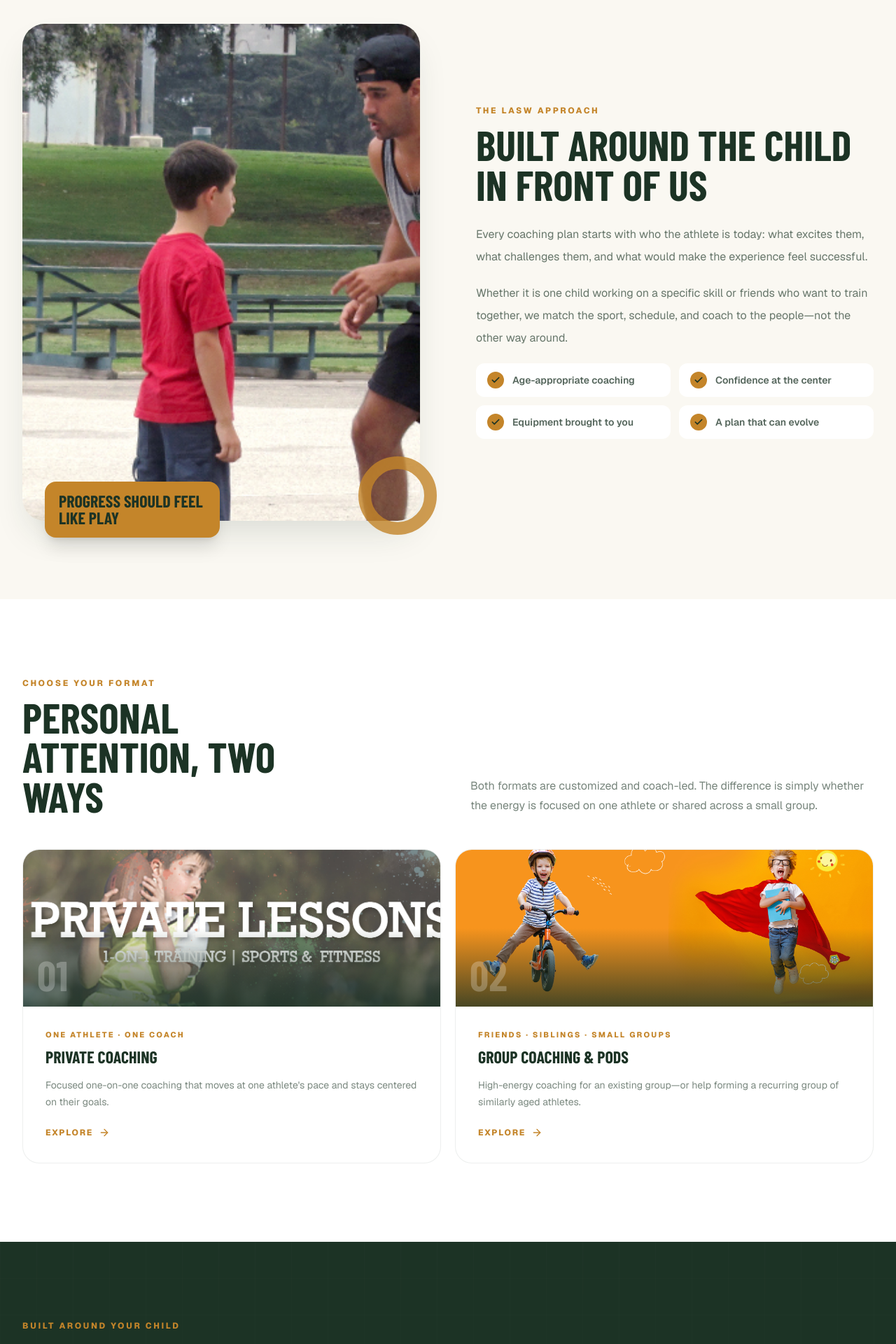
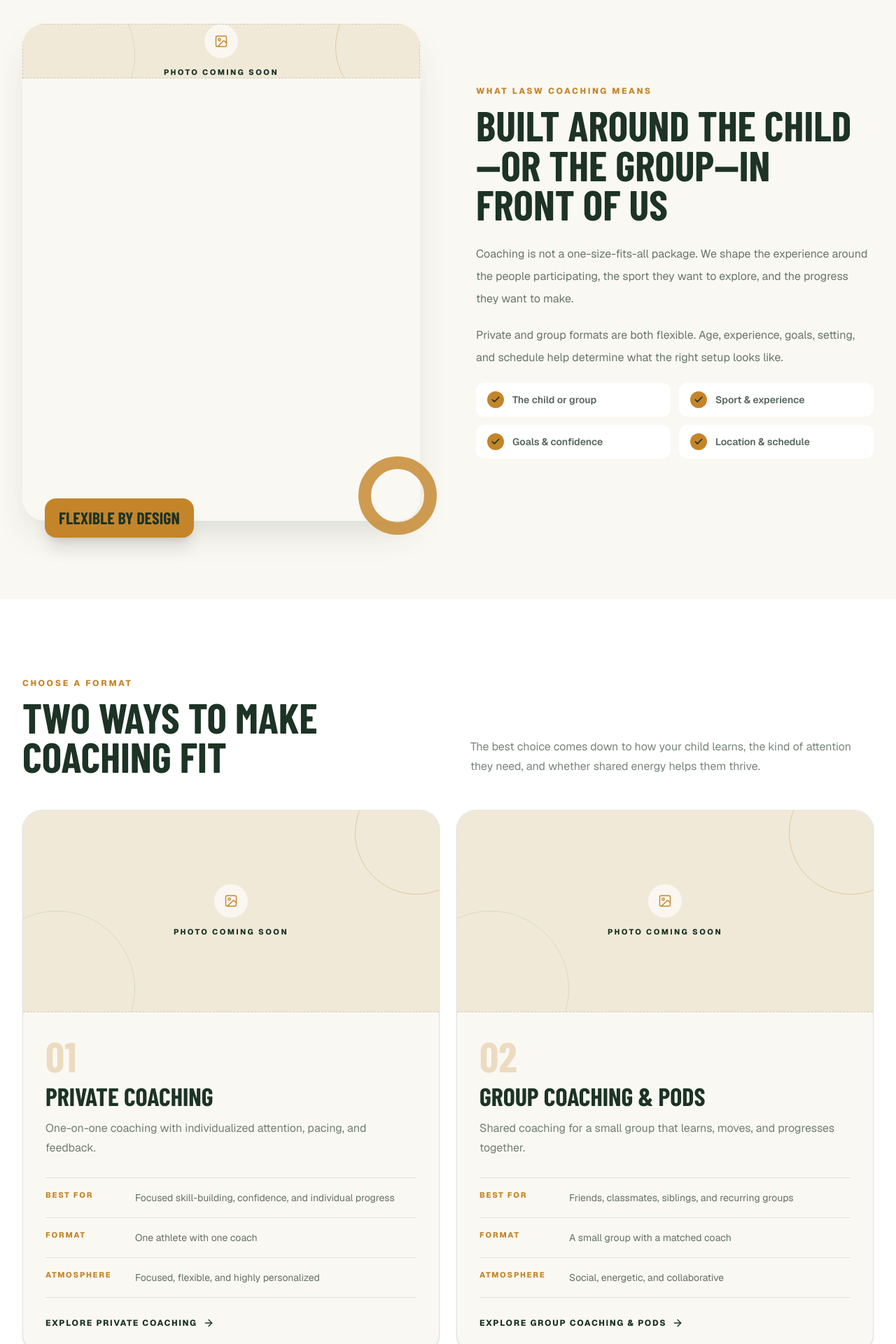
Before and after one commit to lasportsworld/LaSportsWorld, a Next.js app: page /coaching in a window 1280 px wide. Shown: the part 860-2780 px from the top of the page at 70% size. Built offline with nearby package versions, Linux system fonts and the light colour scheme; a web font is replaced by a local one.

Commit message:
Refine coaching overview strategy

```diff
--- a/src/app/coaching/page.tsx
+++ b/src/app/coaching/page.tsx
@@ -1,10 +1,20 @@
 import type { Metadata } from "next";
-import { MapPin, ShieldCheck, Sliders, Users } from "lucide-react";
+import Link from "next/link";
+import {
+  ArrowRight,
+  CalendarDays,
+  ClipboardList,
+  MapPin,
+  Sliders,
+  Target,
+  Users,
+} from "lucide-react";
 import {
   Checklist,
   EditorialSplit,
   FeaturePanels,
   PageCTA,
+  PhotoPlaceholder,
   ProcessTimeline,
   SectionHeading,
   ServiceHero,
@@ -12,76 +22,105 @@ import {
 
 export const metadata: Metadata = {
   title: "Coaching | LA Sports World",
-  description: "Private and group coaching built around your child, group, sport, goals, location, and schedule.",
+  description: "Compare private and group coaching options built around your child, group, goals, location, and schedule.",
 };
 
 const formats = [
   {
+    number: "01",
     title: "Private Coaching",
-    description: "Focused one-on-one coaching that moves at one athlete's pace and stays centered on their goals.",
+    description: "One-on-one coaching with individualized attention, pacing, and feedback.",
     href: "/coaching/private",
-    image: "/images/LASW_Private_Lessons_Header_Image.jpg",
-    label: "One athlete · One coach",
+    details: [
+      ["Best for", "Focused skill-building, confidence, and individual progress"],
+      ["Format", "One athlete with one coach"],
+      ["Atmosphere", "Focused, flexible, and highly personalized"],
+    ],
   },
   {
+    number: "02",
     title: "Group Coaching & Pods",
-    description: "High-energy coaching for an existing group—or help forming a recurring group of similarly aged athletes.",
+    description: "Shared coaching for a small group that learns, moves, and progresses together.",
     href: "/coaching/groups-pods",
-    image: "/images/hero-kids-group.jpg",
-    label: "Friends · Siblings · Small groups",
+    details: [
+      ["Best for", "Friends, classmates, siblings, and recurring groups"],
+      ["Format", "A small group with a matched coach"],
+      ["Atmosphere", "Social, energetic, and collaborative"],
+    ],
   },
 ];
 
 const customizable = [
-  { icon: Sliders, title: "Sport & experience", description: "From first-timers learning the basics to experienced athletes sharpening technique." },
-  { icon: Users, title: "Confidence & engagement", description: "We coach the whole child, adjusting pace and communication to help them stay engaged." },
-  { icon: MapPin, title: "Location & schedule", description: "Your home, local park, or another agreed location—on a cadence that works for you." },
-  { icon: ShieldCheck, title: "A purposeful curriculum", description: "Each session has a plan shaped by what the athlete or group actually needs next." },
+  { icon: Sliders, title: "Sport & experience", description: "Choose the sport and start at the right level—from first exposure to focused refinement." },
+  { icon: Target, title: "Confidence & goals", description: "Shape sessions around engagement, specific skills, and the progress that matters most." },
+  { icon: Users, title: "Group size", description: "Keep the attention one-on-one or build the right small-group dynamic." },
+  { icon: MapPin, title: "Location", description: "Meet at your home, a local park, or another agreed setting that supports the session." },
+  { icon: CalendarDays, title: "Schedule", description: "Find a useful cadence and timing that works with family or group routines." },
+  { icon: ClipboardList, title: "Curriculum", description: "Build a practical session plan around age, ability, format, and next-step goals." },
 ];
 
 const steps = [
-  { title: "Inquiry", description: "Tell us about the athlete, group, and goals." },
-  { title: "Needs assessment", description: "We ask the right questions to understand the fit." },
-  { title: "Recommended setup", description: "We shape the sport, format, and coaching plan." },
-  { title: "Scheduling", description: "Together, we lock in times that work." },
-  { title: "Coach assignment", description: "The right matched coach gets started." },
+  { title: "Inquiry", description: "Share who coaching is for, what you are looking for, and any timing preferences." },
+  { title: "Needs assessment", description: "We clarify goals, experience, group dynamics, location, and the best format." },
+  { title: "Recommended setup", description: "You receive a straightforward recommendation for private or group coaching." },
+  { title: "Scheduling", description: "Together, we find a recurring or one-time schedule that works." },
+  { title: "Coach assignment", description: "We match the child or group with a coach suited to the experience." },
 ];
 
 export default function CoachingPage() {
   return (
     <>
       <ServiceHero
-        eyebrow="Coaching & Groups"
+        eyebrow="Coaching Overview"
         title="Coaching that meets kids where they are"
-        description="Private and small-group sessions shaped around the athlete—not a fixed package. We bring the coach, equipment, and a thoughtful plan to you."
-        image="/images/LASW_Private_Lessons_Header_Image.jpg"
-        imageAlt="LA Sports World coach working with a young athlete"
-        imagePosition="64% center"
-        primaryCta={{ label: "Request Coaching", href: "/contact?service=private-coaching" }}
+        description="LA Sports World offers two flexible ways to coach: individualized Private Coaching and social Group Coaching & Pods. Explore both and choose the format that fits."
+        imageAlt="Future LA Sports World coaching overview photo"
+        primaryCta={{ label: "Request Coaching", href: "/contact?service=coaching" }}
         secondaryCta={{ label: "Explore Formats", href: "#formats" }}
-        note="Private coaching · Groups & pods · Ages 2–14"
+        note="Two formats · One thoughtful, flexible approach"
       />
 
       <EditorialSplit
-        eyebrow="The LASW approach"
-        title="Built around the child in front of us"
-        image="/images/lasw_slideshow_003.jpg"
-        imageAlt="Coach encouraging kids during a sports session"
-        imagePosition="center 35%"
-        accent="Progress should feel like play"
+        eyebrow="What LASW coaching means"
+        title="Built around the child—or the group—in front of us"
+        imageAlt="Future photo showing LA Sports World coaching"
+        accent="Flexible by design"
       >
-        <p>Every coaching plan starts with who the athlete is today: what excites them, what challenges them, and what would make the experience feel successful.</p>
-        <p>Whether it is one child working on a specific skill or friends who want to train together, we match the sport, schedule, and coach to the people—not the other way around.</p>
-        <Checklist items={["Age-appropriate coaching", "Confidence at the center", "Equipment brought to you", "A plan that can evolve"]} />
+        <p>Coaching is not a one-size-fits-all package. We shape the experience around the people participating, the sport they want to explore, and the progress they want to make.</p>
+        <p>Private and group formats are both flexible. Age, experience, goals, setting, and schedule help determine what the right setup looks like.</p>
+        <Checklist items={["The child or group", "Sport & experience", "Goals & confidence", "Location & schedule"]} />
       </EditorialSplit>
 
       <section id="formats" className="bg-white py-20 lg:py-28">
         <div className="mx-auto max-w-7xl px-4 sm:px-6 lg:px-8">
           <div className="mb-12 grid gap-6 lg:grid-cols-[.8fr_1.2fr] lg:items-end">
-            <SectionHeading eyebrow="Choose your format" title="Personal attention, two ways" />
-            <p className="max-w-xl text-base leading-7 text-navy/60 lg:ml-auto">Both formats are customized and coach-led. The difference is simply whether the energy is focused on one athlete or shared across a small group.</p>
+            <SectionHeading eyebrow="Choose a format" title="Two ways to make coaching fit" />
+            <p className="max-w-xl text-base leading-7 text-navy/60 lg:ml-auto">The best choice comes down to how your child learns, the kind of attention they need, and whether shared energy helps them thrive.</p>
           </div>
-          <FeaturePanels items={formats} />
+
+          <div className="grid gap-6 lg:grid-cols-2">
+            {formats.map((format) => (
+              <article key={format.title} className="group overflow-hidden rounded-[1.75rem] border border-navy/10 bg-cream shadow-sm transition duration-300 hover:-translate-y-1 hover:shadow-xl">
+                <PhotoPlaceholder className="h-64 border-0 border-b border-navy/10 sm:h-72" />
+                <div className="p-6 sm:p-8">
+                  <p className="font-condensed text-6xl font-extrabold leading-none text-gold/25">{format.number}</p>
+                  <h3 className="mt-2 font-condensed text-3xl font-extrabold uppercase text-navy sm:text-4xl">{format.title}</h3>
+                  <p className="mt-3 max-w-lg text-base leading-7 text-navy/62">{format.description}</p>
+                  <dl className="mt-7 divide-y divide-navy/10 border-y border-navy/10">
+                    {format.details.map(([term, detail]) => (
+                      <div key={term} className="grid gap-1 py-4 sm:grid-cols-[7rem_1fr] sm:gap-4">
+                        <dt className="text-[11px] font-extrabold uppercase tracking-[.16em] text-gold">{term}</dt>
+                        <dd className="text-sm leading-6 text-navy/68">{detail}</dd>
+                      </div>
+                    ))}
+                  </dl>
+                  <Link href={format.href} className="mt-7 inline-flex items-center gap-2 text-xs font-extrabold uppercase tracking-[.14em] text-navy transition hover:text-gold">
+                    Explore {format.title} <ArrowRight className="h-4 w-4 transition group-hover:translate-x-1" />
+                  </Link>
+                </div>
+              </article>
+            ))}
+          </div>
         </div>
       </section>
 
@@ -89,8 +128,8 @@ export default function CoachingPage() {
         <div className="brand-grid absolute inset-0 opacity-10" />
         <div className="relative mx-auto max-w-7xl px-4 sm:px-6 lg:px-8">
           <div className="mb-12 grid gap-6 lg:grid-cols-2 lg:items-end">
-            <SectionHeading eyebrow="Built around your child" title="The details are the program" light />
-            <p className="max-w-lg text-base leading-7 text-white/60 lg:ml-auto">The right coaching experience lives in the details. We tune the format around four connected decisions.</p>
+            <SectionHeading eyebrow="Shaped around your needs" title="The variables we can customize" light />
+            <p className="max-w-lg text-base leading-7 text-white/60 lg:ml-auto">These connected details help us recommend a format and create a coaching experience that feels considered from day one.</p>
           </div>
           <FeaturePanels items={customizable} dark />
         </div>
@@ -99,7 +138,7 @@ export default function CoachingPage() {
       <section className="bg-cream py-20 lg:py-28">
         <div className="mx-auto max-w-7xl px-4 sm:px-6 lg:px-8">
           <div className="mb-14 flex flex-col justify-between gap-6 lg:flex-row lg:items-end">
-            <SectionHeading eyebrow="A clear path forward" title="How coaching works" description="From the first note to the first session, we keep the process personal, transparent, and easy to follow." />
+            <SectionHeading eyebrow="What happens after you reach out" title="A simple path to the right setup" description="You do not need to know the perfect format before contacting us. We use a clear five-step process to make the recommendation together." />
             <p className="font-condensed text-7xl font-extrabold leading-none text-gold/20 sm:text-8xl">01—05</p>
           </div>
           <ProcessTimeline steps={steps} />
@@ -107,25 +146,25 @@ export default function CoachingPage() {
       </section>
 
       <EditorialSplit
-        eyebrow="Coaches you can trust"
-        title="The right match matters"
-        image="/images/about-us.jpg"
-        imageAlt="LA Sports World coaching team with children"
-        imagePosition="center 35%"
+        eyebrow="Standards, trust & fit"
+        title="The right match is more than technical skill"
+        imageAlt="Future photo showing a trusted LA Sports World coach"
         reverse
         dark
       >
-        <p>Every LA Sports World coach is Live Scanned and background checked. We also match coaches with the athlete or group in mind, because trust and connection are part of great coaching.</p>
-        <p className="border-l-2 border-gold pl-5 font-condensed text-2xl font-bold uppercase leading-tight text-white">Skill matters. So does knowing how to bring confidence out of a child.</p>
+        <p>We look for coaches who can connect with kids, communicate clearly, and create the conditions for confident progress—not simply demonstrate a sport.</p>
+        <Checklist light items={["Live Scanned & background checked", "Thoughtful coach matching", "Confidence-building approach", "Quality equipment & preparation"]} />
+        <p className="border-l-2 border-gold pl-5 font-condensed text-2xl font-bold uppercase leading-tight text-white">Safe, professional, prepared—and fully present with the child or group.</p>
+        <Link href="/contact?service=coaching" className="button-gold">Request Coaching <ArrowRight className="h-4 w-4" /></Link>
+        <Link href="#formats" className="ml-1 inline-flex items-center text-xs font-extrabold uppercase tracking-[.14em] text-white/60 transition hover:text-gold">Review the two formats</Link>
       </EditorialSplit>
 
       <PageCTA
         eyebrow="Ready when you are"
-        title="Let’s build the right coaching setup"
-        description="Tell us about your athlete or group. We’ll recommend a format, schedule, and coach that makes sense."
-        cta={{ label: "Request Coaching", href: "/contact?service=private-coaching" }}
-        image="/images/hero-soccer-2.jpg"
-        imageAlt="Kids playing soccer with LA Sports World"
+        title="Let’s find the coaching format that fits"
+        description="Tell us about your child or group. We’ll help you choose the format, schedule, and coaching setup that makes sense."
+        cta={{ label: "Request Coaching", href: "/contact?service=coaching" }}
+        imageAlt="Future LA Sports World coaching inquiry photo"
       />
     </>
   );
--- a/src/components/shared/MarketingSections.tsx
+++ b/src/components/shared/MarketingSections.tsx
@@ -1,10 +1,36 @@
 import Image from "next/image";
 import Link from "next/link";
-import { ArrowRight, Check } from "lucide-react";
+import { ArrowRight, Check, ImageIcon } from "lucide-react";
 import type { LucideIcon } from "lucide-react";
 import type { ReactNode } from "react";
 
 type CtaLink = { label: string; href: string };
+
+export function PhotoPlaceholder({
+  className = "",
+  dark = false,
+}: {
+  className?: string;
+  dark?: boolean;
+}) {
+  return (
+    <div
+      className={`relative grid overflow-hidden border border-dashed ${dark ? "border-white/20 bg-navy-light text-white" : "border-navy/15 bg-cream-dark text-navy"} ${className}`}
+      role="img"
+      aria-label="Photo coming soon"
+    >
+      <div className="brand-grid absolute inset-0 opacity-[.16]" />
+      <div className="absolute -right-14 -top-14 h-44 w-44 rounded-full border border-gold/35" />
+      <div className={`absolute -bottom-20 -left-16 h-56 w-56 rounded-full border ${dark ? "border-white/10" : "border-navy/10"}`} />
+      <div className="relative m-auto flex flex-col items-center gap-3 px-5 text-center">
+        <span className={`grid h-12 w-12 place-items-center rounded-full ${dark ? "bg-white/8" : "bg-white/65"}`}>
+          <ImageIcon className="h-5 w-5 text-gold" strokeWidth={1.7} />
+        </span>
+        <span className="text-[11px] font-extrabold uppercase tracking-[.22em]">Photo Coming Soon</span>
+      </div>
+    </div>
+  );
+}
 
 export function ServiceHero({
   eyebrow,
@@ -20,7 +46,7 @@ export function ServiceHero({
   eyebrow: string;
   title: string;
   description: string;
-  image: string;
+  image?: string;
   imageAlt: string;
   primaryCta?: CtaLink;
   secondaryCta?: CtaLink;
@@ -31,6 +57,7 @@ export function ServiceHero({
     <section className="relative isolate overflow-hidden bg-navy pt-24 text-white sm:pt-28 lg:min-h-[680px] lg:pt-0">
       <div className="absolute inset-0 -z-20 bg-navy" />
       <div className="absolute inset-y-0 right-0 -z-10 hidden w-[58%] lg:block">
+        {image ? (
           <Image
             src={image}
             alt=""
@@ -40,6 +67,9 @@ export function ServiceHero({
             style={{ objectPosition: imagePosition }}
             sizes="58vw"
           />
+        ) : (
+          <PhotoPlaceholder dark className="absolute inset-8 rounded-[2rem]" />
+        )}
         <div className="absolute inset-0 bg-gradient-to-r from-navy via-navy/35 to-transparent" />
         <div className="absolute inset-0 bg-gradient-to-t from-navy/45 via-transparent to-navy/10" />
       </div>
@@ -75,7 +105,11 @@ export function ServiceHero({
       </div>
 
       <div className="relative h-72 overflow-hidden lg:hidden">
+        {image ? (
           <Image src={image} alt={imageAlt} fill priority className="object-cover" style={{ objectPosition: imagePosition }} sizes="100vw" />
+        ) : (
+          <PhotoPlaceholder dark className="absolute inset-4 rounded-2xl" />
+        )}
         <div className="absolute inset-0 bg-gradient-to-b from-navy to-transparent" />
       </div>
     </section>
@@ -121,7 +155,7 @@ export function EditorialSplit({
   eyebrow?: string;
   title: string;
   children: ReactNode;
-  image: string;
+  image?: string;
   imageAlt: string;
   imagePosition?: string;
   reverse?: boolean;
@@ -133,7 +167,11 @@ export function EditorialSplit({
       <div className="mx-auto grid max-w-7xl items-center gap-12 px-4 sm:px-6 lg:grid-cols-2 lg:gap-20 lg:px-8">
         <div className={`relative ${reverse ? "lg:order-2" : ""}`}>
           <div className="relative aspect-[4/5] overflow-hidden rounded-[2rem] shadow-2xl shadow-navy/15 sm:aspect-[5/4] lg:aspect-[4/5]">
+            {image ? (
               <Image src={image} alt={imageAlt} fill className="object-cover transition duration-700 hover:scale-[1.025]" style={{ objectPosition: imagePosition }} sizes="(max-width: 1024px) 100vw, 50vw" />
+            ) : (
+              <PhotoPlaceholder dark={dark} className="absolute inset-0" />
+            )}
           </div>
           <div className="absolute -bottom-5 -right-2 h-28 w-28 rounded-full border-[18px] border-gold/80 sm:-right-6" aria-hidden />
           {accent && (
@@ -156,6 +194,7 @@ export type FeatureItem = {
   description: string;
   icon?: LucideIcon;
   image?: string;
+  showImagePlaceholder?: boolean;
   href?: string;
   label?: string;
 };
@@ -167,10 +206,14 @@ export function FeaturePanels({ items, dark = false }: { items: FeatureItem[]; d
         const Icon = item.icon;
         const content = (
           <>
-            {item.image && (
+            {(item.image || item.showImagePlaceholder) && (
               <div className="relative h-56 overflow-hidden">
+                {item.image ? (
                   <Image src={item.image} alt="" fill className="object-cover transition duration-700 group-hover:scale-105" sizes="(max-width: 768px) 100vw, 50vw" />
-                <div className="absolute inset-0 bg-gradient-to-t from-navy/80 via-transparent to-transparent" />
+                ) : (
+                  <PhotoPlaceholder dark={dark} className="absolute inset-0" />
+                )}
+                {item.image && <div className="absolute inset-0 bg-gradient-to-t from-navy/80 via-transparent to-transparent" />}
                 <span className="absolute bottom-4 left-5 font-condensed text-6xl font-extrabold text-white/25">0{index + 1}</span>
               </div>
             )}
@@ -248,12 +291,16 @@ export function PageCTA({
   title: string;
   description: string;
   cta: CtaLink;
-  image: string;
+  image?: string;
   imageAlt: string;
 }) {
   return (
     <section className="relative isolate overflow-hidden bg-navy py-20 text-white lg:py-28">
+      {image ? (
         <Image src={image} alt={imageAlt} fill className="-z-20 object-cover opacity-35" sizes="100vw" />
+      ) : (
+        <PhotoPlaceholder dark className="absolute inset-y-8 right-6 -z-20 hidden w-[48%] rounded-[2rem] opacity-70 lg:grid" />
+      )}
       <div className="absolute inset-0 -z-10 bg-gradient-to-r from-navy via-navy/90 to-navy/35" />
       <div className="brand-grid absolute inset-0 -z-10 opacity-10" />
       <div className="mx-auto max-w-7xl px-4 sm:px-6 lg:px-8">
```
Lines whose indentation alone changed are shown as unchanged.
